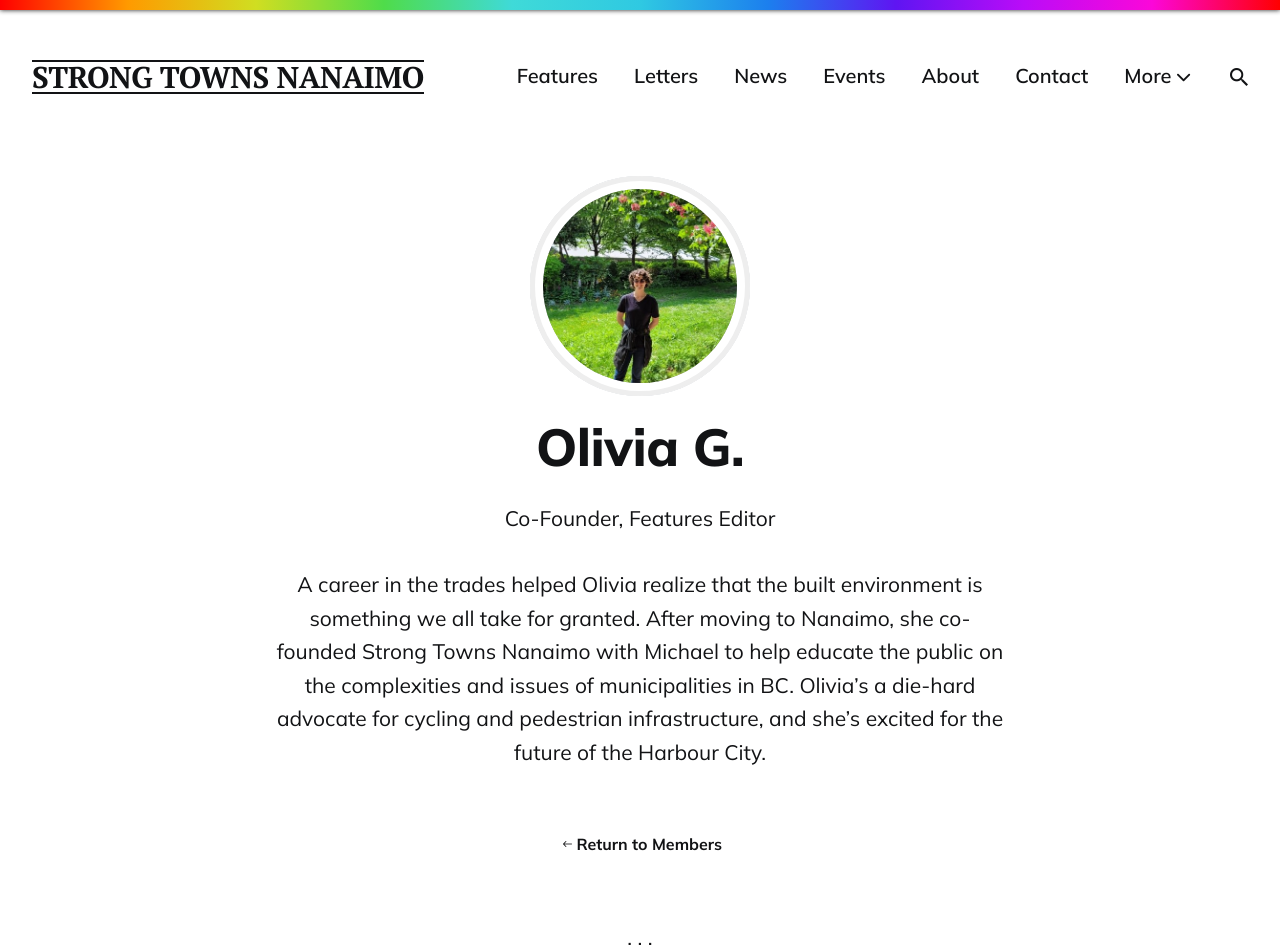
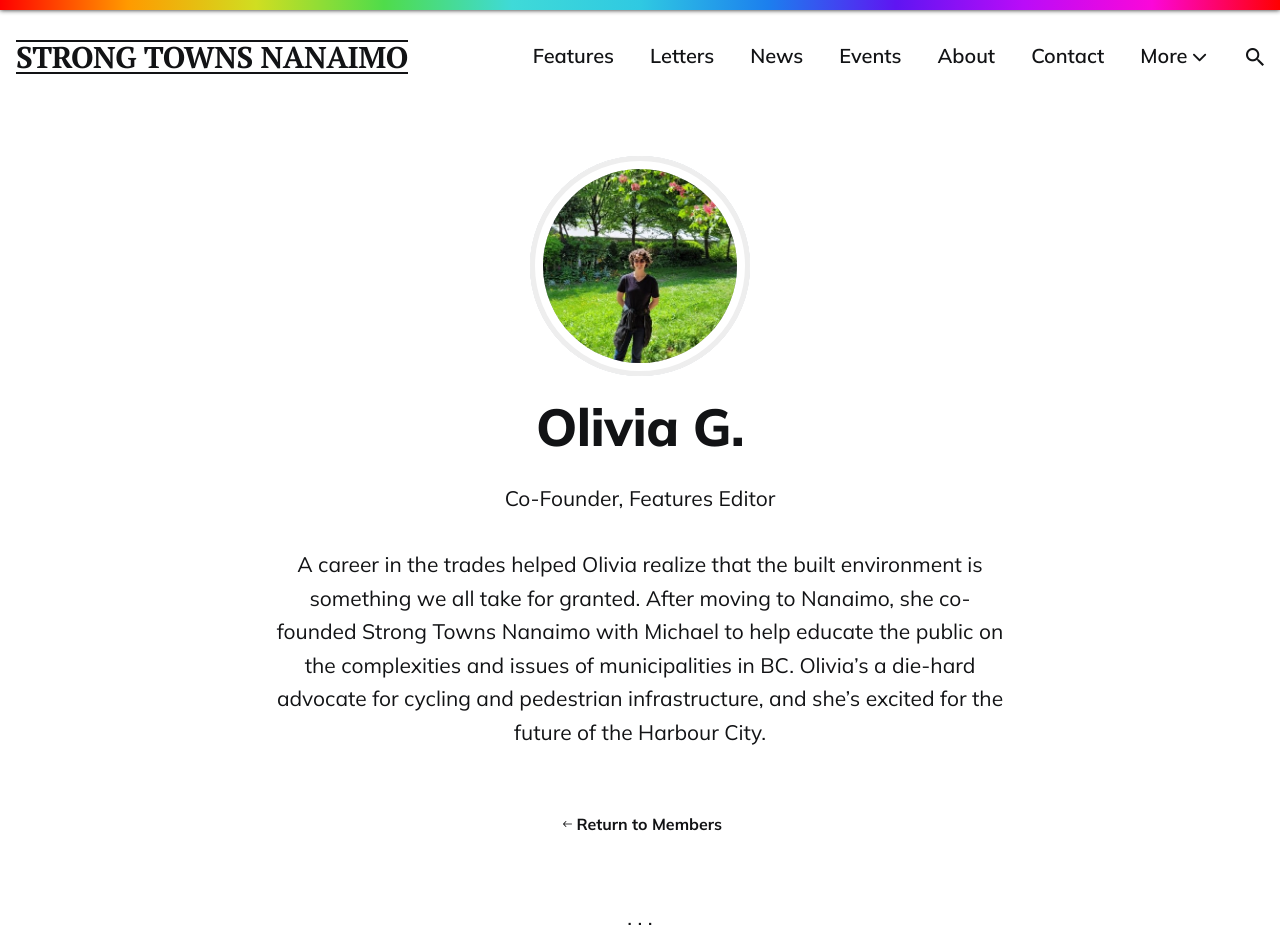
Before and after one commit to LaputanMachines/beautiful-nanaimo, a Jekyll site: the page built from _authors/olivia.md, in a window 1280 px wide. Shown: the top 952 px of the page. Built offline with Jekyll 4.4.1, drawn with Linux system fonts in a browser that asks for light colours.

Commit message:
Fix padding and margins for hero

```diff
--- a/_sass/3-modules/_header.scss
+++ b/_sass/3-modules/_header.scss
@@ -74,15 +74,16 @@
     display: flex;
     align-items: center;
     flex-wrap: wrap;
-    padding: 40px $base-spacing-unit 10px $base-spacing-unit;
+    padding: 20px 0 10px 0;
     line-height: 1;
 
     @media (max-width: $desktop) {
-      padding: 40px $base-spacing-unit 10px $base-spacing-unit;
+      // padding: 40px $base-spacing-unit 10px $base-spacing-unit;
+      padding: 20px 0 10px 0;
     }
 
     @media (max-width: $mobile) {
-      padding: 32px $base-spacing-unit 32px $base-spacing-unit;
+      padding: 30px $base-spacing-unit 10px $base-spacing-unit;
     }
   }
 
--- a/_sass/3-modules/_hero.scss
+++ b/_sass/3-modules/_hero.scss
@@ -18,7 +18,7 @@
 .hero__inner {
   display: flex;
   align-items: center;
-  max-width: 1160px;
+  max-width: 100%;
   margin-bottom: 20px;
 }
 
@@ -29,6 +29,11 @@
   font-weight: normal;
   line-height: 1.4;
   color: var(--text-color);
+
+  @media (max-width: $mobile) {
+    padding-left: $base-spacing-unit;
+    padding-right: $base-spacing-unit;
+  }
 }
 
 .hero__tenets {
```
Also changed, not shown: _includes/hero.html (+8 -1 lines).
